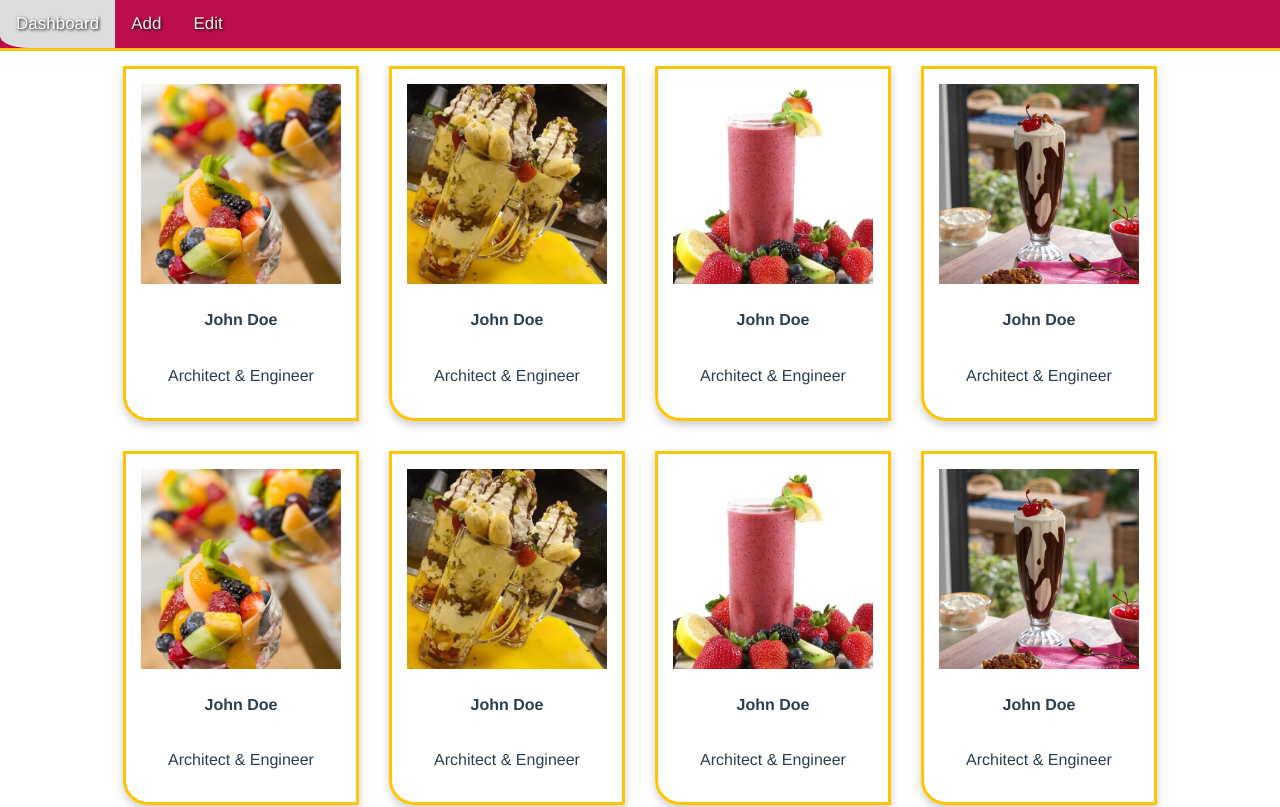
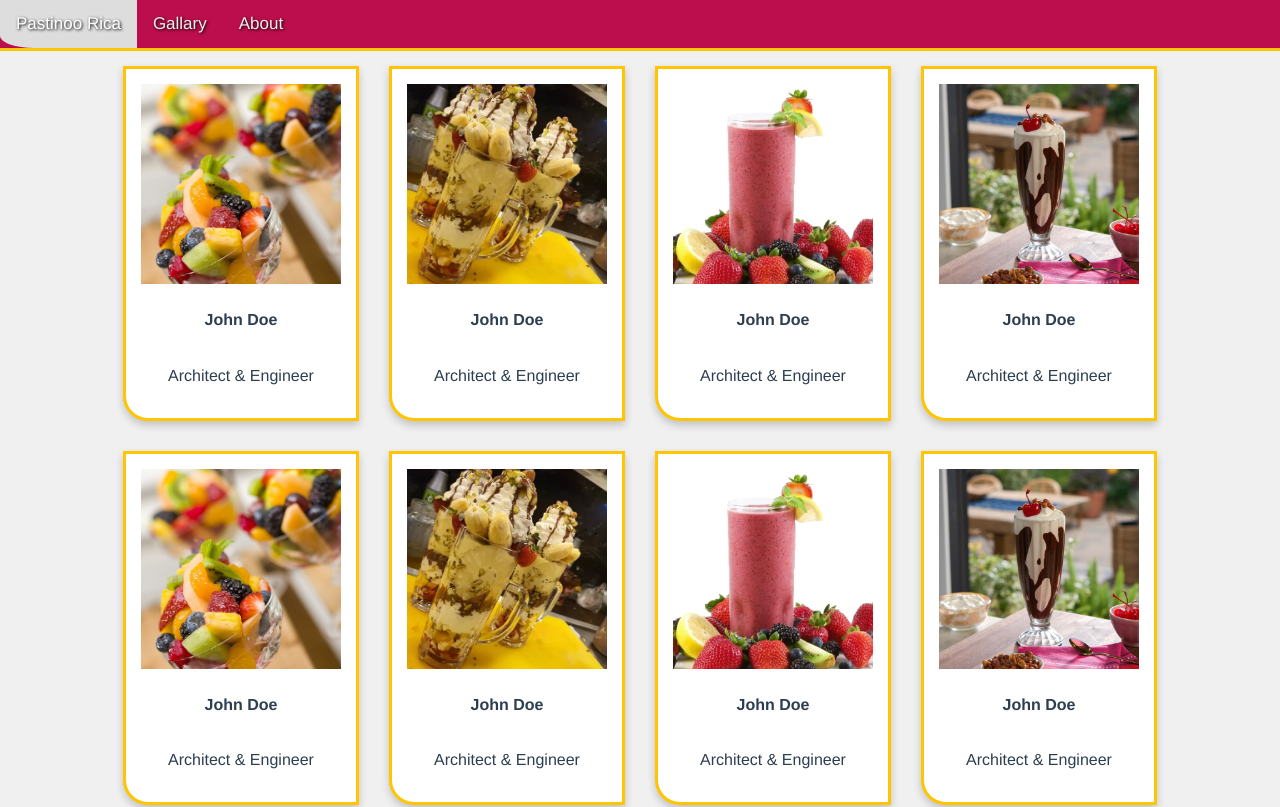
Before and after one commit to Mohammadol/menuResturant, a Vue app: page /resturant/0 in a window 1280 px wide. Shown: the top 807 px of the page. Built offline with nearby package versions, Linux system fonts and the light colour scheme.

Commit message:
resturant page baradd

```diff
--- a/src/App.vue
+++ b/src/App.vue
@@ -33,6 +33,7 @@ export default {
 <style>
 body {
   margin: 0%;
+  background-color:#f0f0f0
 }
 #app {
   font-family: Avenir, Helvetica, Arial, sans-serif;
--- a/src/components/RnavBar.vue
+++ b/src/components/RnavBar.vue
@@ -1,8 +1,8 @@
 <template>
   <div class="topnav" id="myTopnav">
-    <router-link to="/">Dashboard</router-link>
-    <router-link to="/add">Add</router-link>
-    <router-link to="/edit/:id">Edit</router-link>
+    <router-link :to="{x}">{{ResturantName}}</router-link>
+    <router-link to="/add">Gallary</router-link>
+    <router-link to="/edit/:id">About</router-link>
     <a href="javascript:void(0);" class="icon" @click="navTog()">
       <i class="material-icons" style="font-size:15px">menu</i>
     </a>
@@ -11,8 +11,13 @@
 <script>
 export default {
   name: "navBar",
+  props:{
+    ResturantName:""
+  },
   data() {
-    return {};
+    return {
+      x:this.$route.params.id
+    };
   },
   methods: {
     navTog() {
@@ -50,7 +55,7 @@ export default {
 }
 
 .topnav .router-link-exact-active {
-  background-color: #04aa6d;
+  background-color: #354f60;
   color: white;
 }
 
--- a/src/views/resturant.vue
+++ b/src/views/resturant.vue
@@ -1,5 +1,5 @@
 <template>
-  <RnavBar></RnavBar>
+  <RnavBar :ResturantName="ResturantName"></RnavBar>
   <div class="flexcontainer">
     <div class="card">
       <img src="../assets/fruits1.jpg" alt="Avatar" style="width: 100%" />
@@ -129,6 +129,7 @@ export default {
   },
   data() {
     return {
+      ResturantName:'Pastinoo Rica',
       rememberState: true,
     };
   },
@@ -145,6 +146,7 @@ export default {
   border-style: solid;
   border-color: #ffc501;
   border-radius:0 0 0 25px;
+  background-color:white;
 }
 img{
   max-height: 200px;
```
